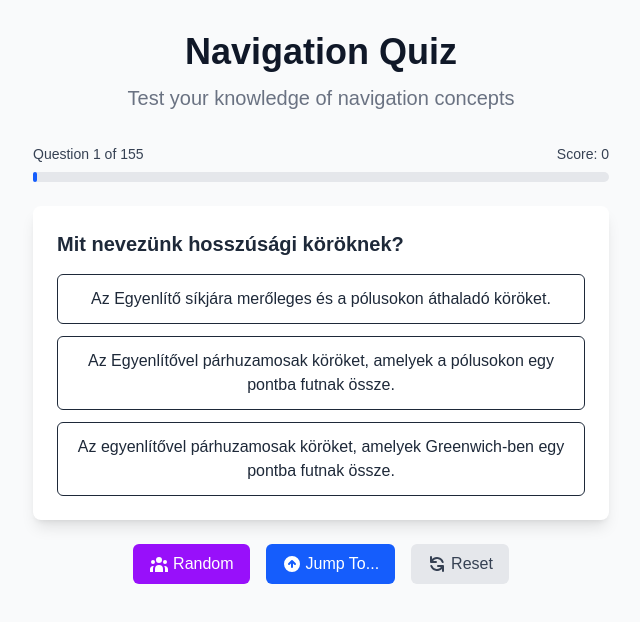
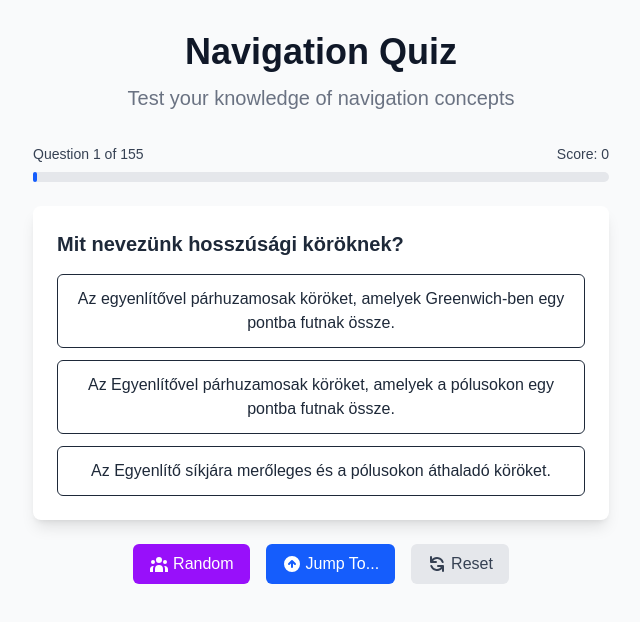
Before and after one commit to speier/naviq, a Next.js app: page / in a window 1280 px wide. Shown: the top 622 px of the page, without its empty margins (319-959 px from the left). Built offline with nearby package versions, Linux system fonts and the light colour scheme.

Commit message:
Reshuffle answers when question changes using useEffect hook

```diff
--- a/app/components/QuizCard.tsx
+++ b/app/components/QuizCard.tsx
@@ -10,8 +10,13 @@ interface QuizCardProps {
 
 export default function QuizCard({ question, onAnswer, showResult, selectedAnswer }: QuizCardProps) {
   const allAnswers = [question.correctAnswer, ...question.incorrectAnswers].filter(Boolean);
-  const [shuffledAnswers] = useState(() => [...allAnswers].sort(() => Math.random() - 0.5));
+  const [shuffledAnswers, setShuffledAnswers] = useState(() => [...allAnswers].sort(() => Math.random() - 0.5));
   const [isFlipping, setIsFlipping] = useState(false);
+
+  // Reshuffle answers when the question changes
+  useEffect(() => {
+    setShuffledAnswers([...allAnswers].sort(() => Math.random() - 0.5));
+  }, [question.id]);
 
   // Determine if the selected answer is correct
   const isCorrect = selectedAnswer === question.correctAnswer;
```
